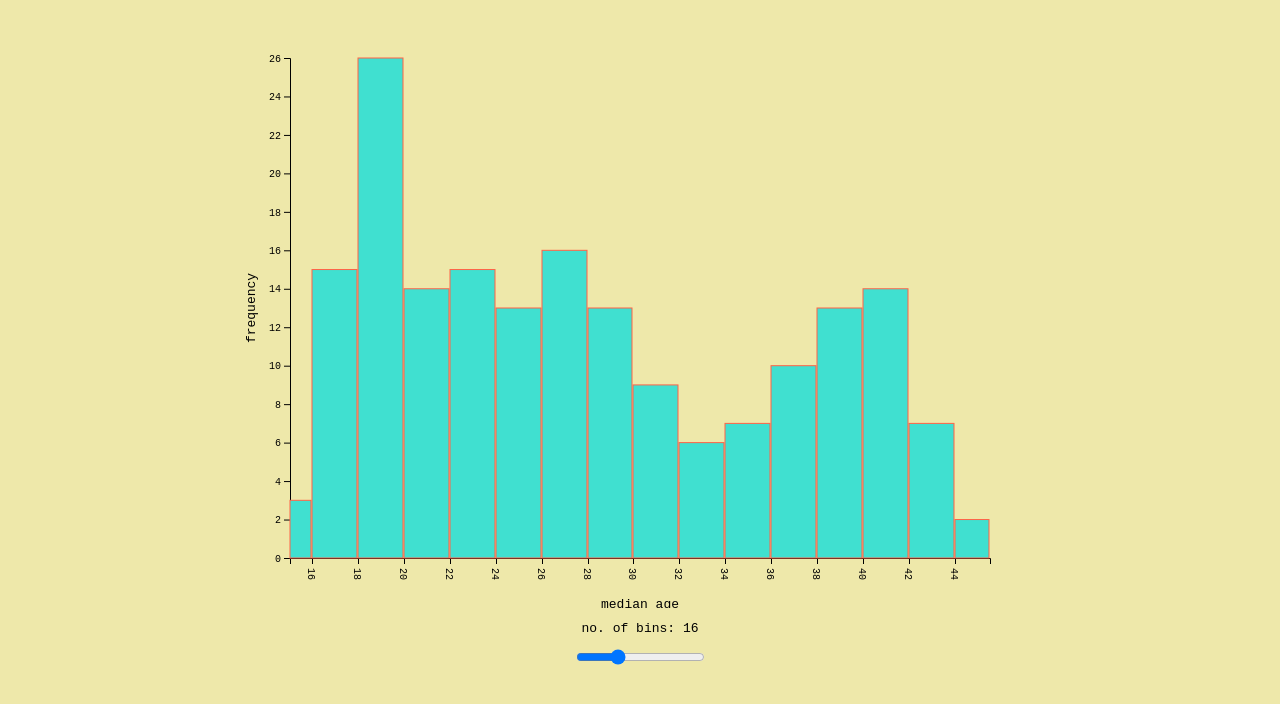
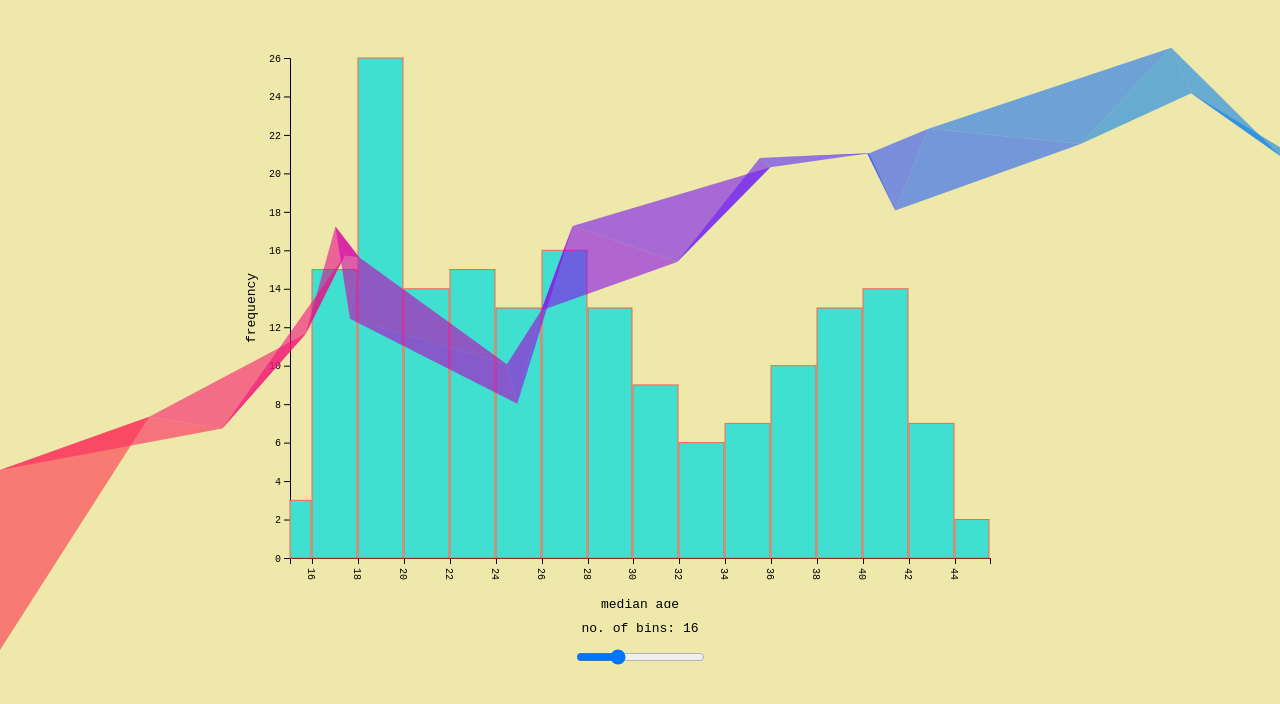
Before and after one commit to hectorcoronado/learnD3, a plain HTML site: page histograms/histogram-exercise/index.html in a window 1280 px wide. Drawn offline with nearby package versions, Linux system fonts and the light colour scheme.

Commit message:
copied canvas code from evanyou site

```diff
--- a/histograms/histogram-exercise/app.js
+++ b/histograms/histogram-exercise/app.js
@@ -107,3 +107,51 @@ svg.append('text')
     .text('frequency')
 
 updateRects(initialBinCount)
+
+// canvas:
+document.addEventListener('touchmove', function (e) {
+  e.preventDefault()
+})
+let c = document.getElementsByTagName('canvas')[0]
+let x = c.getContext('2d')
+let pr = window.devicePixelRatio || 1
+let w = window.innerWidth
+let h = window.innerHeight
+let f = 90
+let q
+let m = Math
+let r = 0
+let u = m.PI * 2
+let v = m.cos
+let z = m.random
+
+c.width = w * pr
+c.height = h * pr
+x.scale(pr, pr)
+x.globalAlpha = 0.6
+function i () {
+  x.clearRect(0, 0, w, h)
+  q = [{ x: 0, y: h * 0.7 + f }, { x: 0, y: h * 0.7 - f }]
+  while (q[1].x < w + f) d(q[0], q[1])
+}
+function d (i, j) {
+  x.beginPath()
+  x.moveTo(i.x, i.y)
+  x.lineTo(j.x, j.y)
+  let k = j.x + (z() * 2 - 0.25) * f
+  let n = y(j.y)
+  x.lineTo(k, n)
+  x.closePath()
+  r -= u / -50
+  x.fillStyle = '#' + (v(r) * 127 + 128 << 16 | v(r + u / 3) * 127 + 128 << 8 | v(r + u / 3 * 2) * 127 + 128).toString(16)
+  x.fill()
+  q[0] = q[1]
+  q[1] = { x: k, y: n }
+}
+function y (p) {
+  let t = p + (z() * 2 - 1.1) * f
+  return (t > h || t < 0) ? y(p) : t
+}
+document.onclick = i
+document.ontouchstart = i
+i()
--- a/histograms/histogram-exercise/index.html
+++ b/histograms/histogram-exercise/index.html
@@ -6,6 +6,10 @@
   <link rel="stylesheet" href="style.css">
 </head>
 <body>
+  <div>
+    <canvas/>
+  </div>
+  <div>
     <svg
       version="1.1"
       baseProfile="full"
@@ -16,5 +20,6 @@
     <script src="https://d3js.org/d3.v4.js"></script>
     <script src="regionData.js"></script>
     <script src="app.js"></script>
+  </div>
 </body>
 </html>
--- a/histograms/histogram-exercise/style.css
+++ b/histograms/histogram-exercise/style.css
@@ -1,5 +1,16 @@
 html {
   background-color: palegoldenrod;
+}
+
+canvas {
+  /*display: none;  */
+  position: absolute;
+  top: 0;
+  left: 0;
+  z-index: 0;
+  width: 100%;
+  height: 100%;
+  pointer-events: none;
 }
 
 svg, input {
```
Lines whose indentation alone changed are shown as unchanged.
